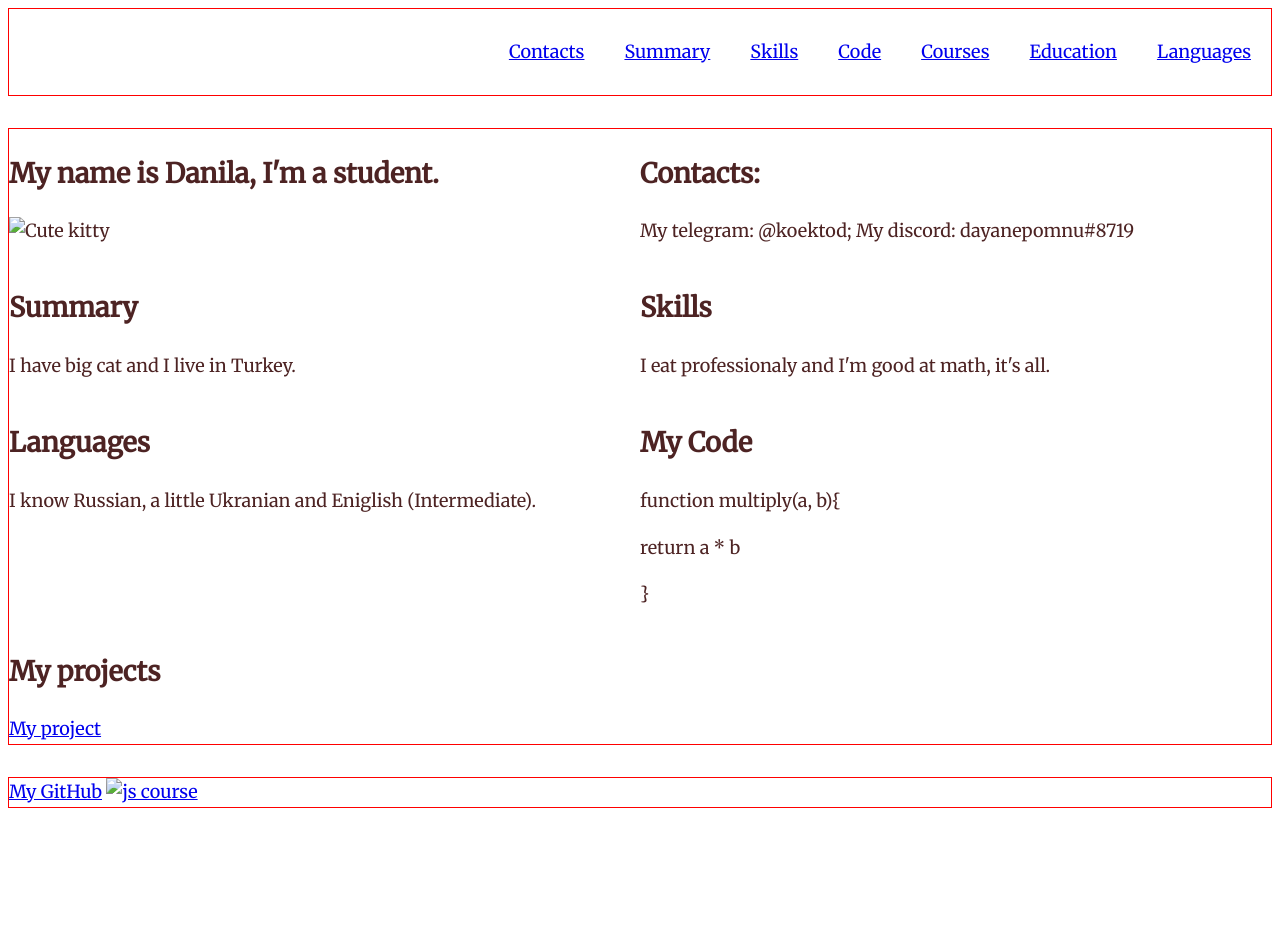
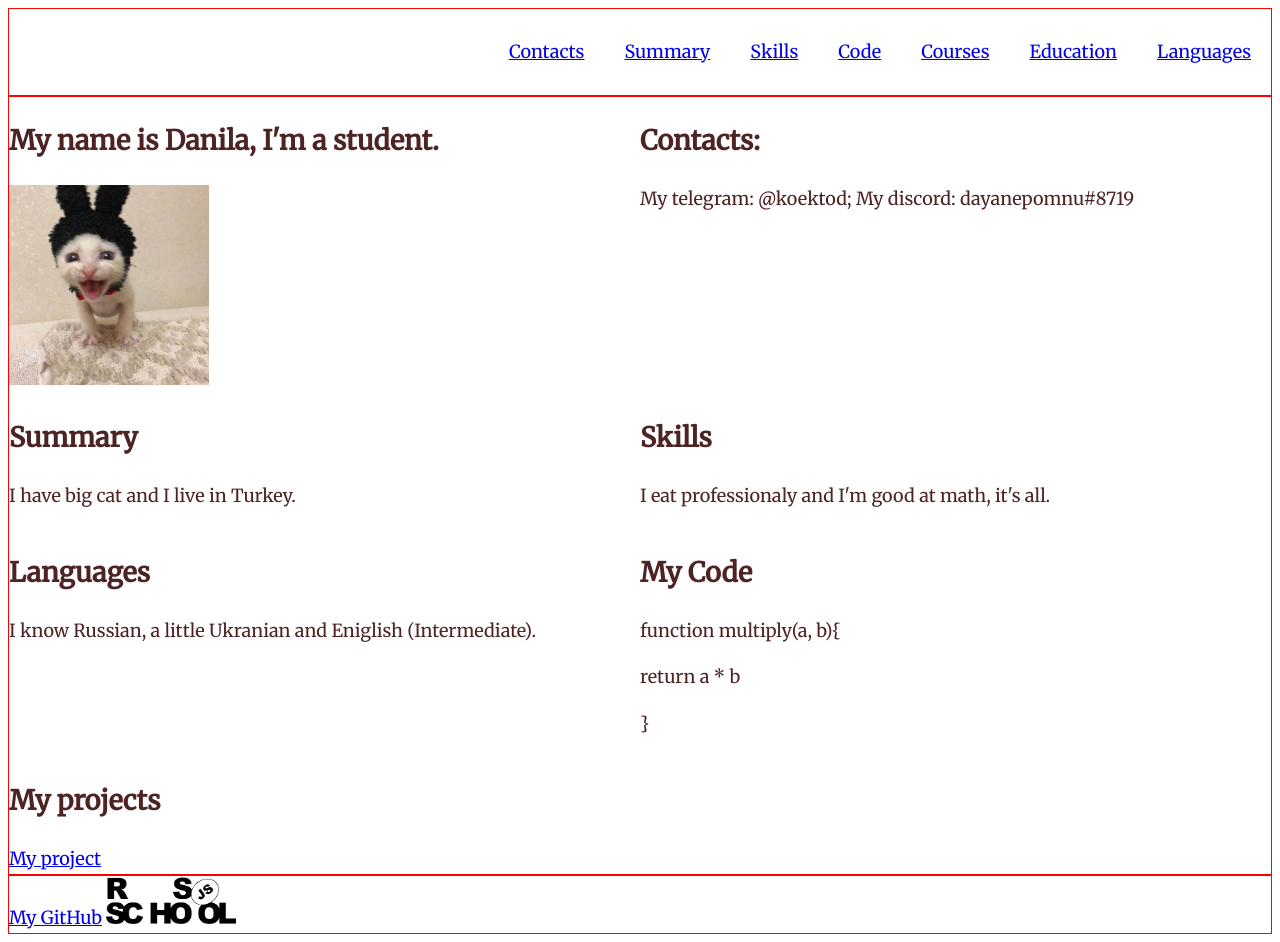
Before and after one commit to dayanepomnu/rsschool-cv, a plain HTML site: page index.html in a window 1280 px wide. Before the commit the page ends 816 px from the top, so only its background shows below. Drawn offline with Linux system fonts and the light colour scheme.

Commit message:
Update index.html

```diff
--- a/index.html
+++ b/index.html
@@ -6,7 +6,7 @@
     <meta name="viewport" content="width=device-width, initial-scale=1.0">
     <title>cv</title>
     <link rel="stylesheet" href="style.css">
-    <link rel="icon" href="assets/img/cat.ico">
+    <link rel="icon" href="./img/cat.ico">
     <link rel="preconnect" href="https://fonts.googleapis.com">
     <link rel="preconnect" href="https://fonts.gstatic.com" crossorigin>
     <link href="https://fonts.googleapis.com/css2?family=Merriweather&display=swap" rel="stylesheet">
@@ -30,7 +30,7 @@
     <div class="main-container">
         <section class="section" id="profile">
         <h1>My name is Danila, I'm a student.</h1>
-        <img src="./assets/img/аааа.jpg" width="200" height="200"  alt="Cute kitty" >
+        <img src="./img/аааа.jpg" width="200" height="200"  alt="Cute kitty" >
         </section>
         <section class="section" id="Contacts">
          <h2>Contacts:</h2>
@@ -58,13 +58,12 @@
              <h2>My projects</h2>
              <a href="https://dayanepomnu.github.io/rsschool-cv/cv">My project</a>
             </section>
-
     </div>
 </main>
 <footer>
     <div class="container">
         <a href="https://github.com/dayanepomnu">My GitHub</a>
-        <a href="https://rs.school/js/"><img src="./assets/img/rsschool-js-logo.png" width="130" alt="js course"></a>
+        <a href="https://rs.school/js/"><img src="./img/rsschool-js-logo.png" width="130" alt="js course"></a>
     </div>
 </footer>
 
```
